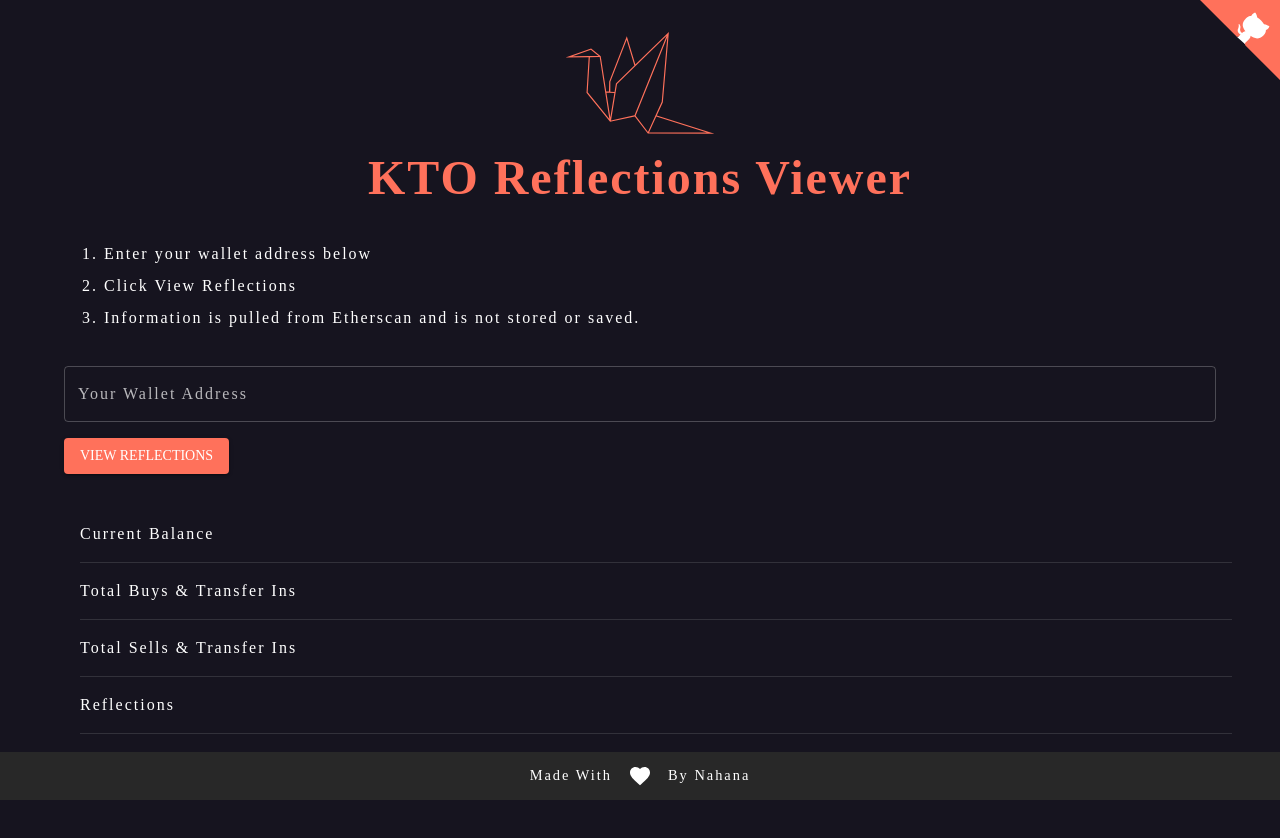
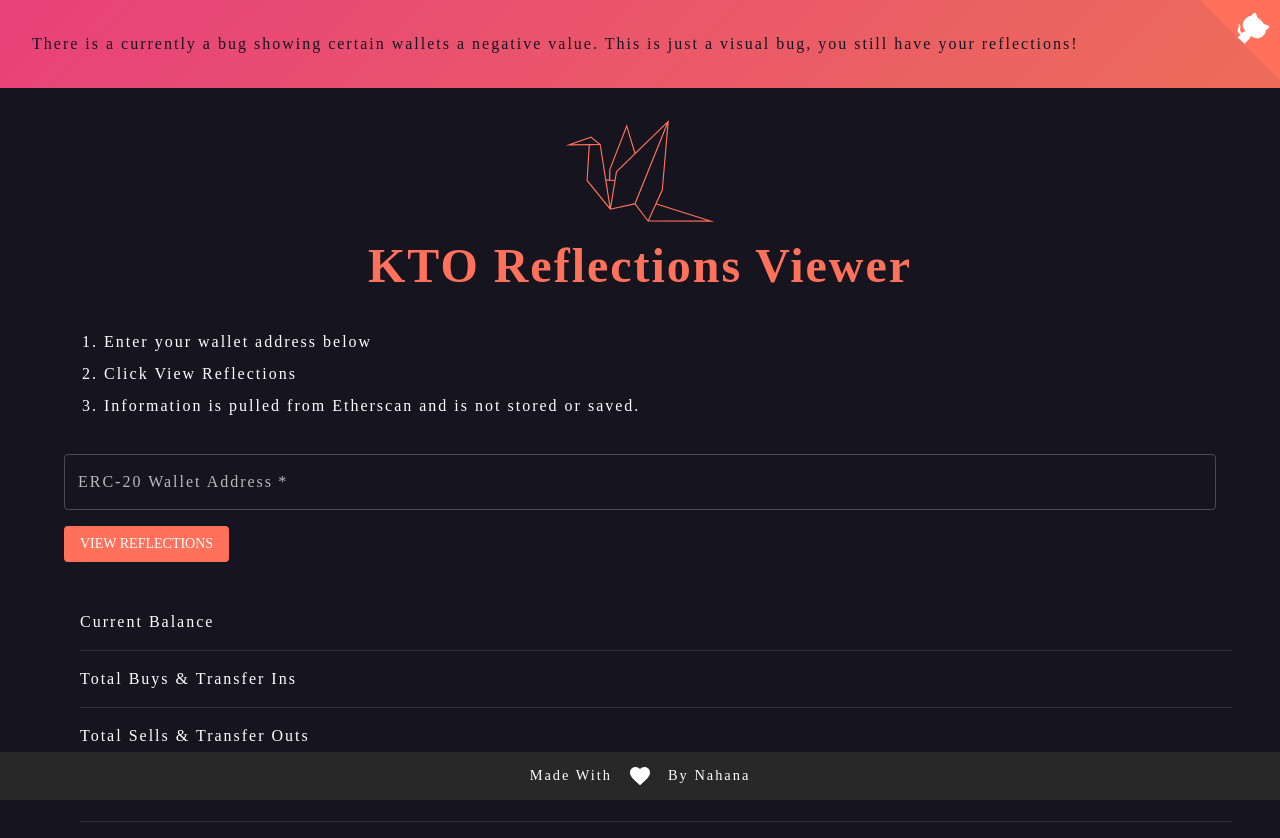
Before and after one commit to NahanaBanahnah/kto-reflections, a Next.js app: page / in a window 1280 px wide. Shown: the top 838 px of the page. Built offline with nearby package versions, Linux system fonts and the light colour scheme.

Commit message:
bug banner

```diff
--- a/package.json
+++ b/package.json
@@ -14,13 +14,16 @@
     "@fontsource/roboto": "^4.5.5",
     "@moralisweb3/evm-utils": "^2.14.3",
     "@mui/icons-material": "^5.6.2",
+    "@mui/lab": "^5.0.0-alpha.122",
     "@mui/material": "^5.6.4",
     "axios": "^0.27.2",
+    "ethers": "^6.1.0",
     "luxon": "^2.3.2",
     "moralis": "^2.14.3",
     "next": "12.1.6",
     "react": "18.1.0",
     "react-dom": "18.1.0",
+    "react-hook-form": "^7.43.5",
     "react-icons": "^4.8.0"
   },
   "devDependencies": {
--- a/pages/index.js
+++ b/pages/index.js
@@ -1,20 +1,23 @@
+import Head from 'next/head'
+import Image from 'next/image'
+
 import React, { useEffect, useState } from 'react'
 import { styled, useTheme } from '@mui/material/styles'
-import Head from 'next/head'
-import Image from 'next/image'
+import { LoadingButton } from '@mui/lab'
+
 import TextField from '@mui/material/TextField'
 import Button from '@mui/material/Button'
 import LinearProgress from '@mui/material/LinearProgress'
 import FavoriteIcon from '@mui/icons-material/Favorite'
 import useMediaQuery from '@mui/material/useMediaQuery'
-
 import axios from 'axios'
-
+import { Controller, useForm } from 'react-hook-form'
 import logo from '../public/img/storkLogo.svg'
 import Txns from '../src/components/Txns/Txns'
 import ViewSource from '../src/components/ViewSource/ViewSource'
 import styles from '../styles/index.module.scss'
 import {
+	AppBar,
 	Divider,
 	Grid,
 	Table,
@@ -28,27 +31,34 @@ import {
 import { Box, Container, Stack } from '@mui/system'
 
 const Index = () => {
-	const theme = useTheme()
-	const matches = useMediaQuery(theme.breakpoints.up('sm'))
-
 	const DIVISOR = 1000000000
 
 	const [address, setAddress] = useState(null)
 	const [loading, setLoading] = useState(false)
-	const [error, setError] = useState(false)
+	// const [error, setError] = useState(false)
 	const [balance, setBalance] = useState(false)
 	const [ins, setIns] = useState(false)
 	const [outs, setOuts] = useState(false)
-	const [totalPurchase, setPurchase] = useState(false)
 	const [reflections, setReflections] = useState(false)
 	const [TXS, setTxs] = useState(null)
 
-	const SUBMIT = async () => {
+	const {
+		handleSubmit,
+		control,
+		reset,
+		setError,
+		formState: { errors },
+	} = useForm({
+		defaultValues: {
+			wallet: '',
+		},
+	})
+
+	const onSubmit = async ({ wallet }) => {
 		// ========== reset states on submit
 		setLoading(true)
-		setError(false)
+		// setError(false)
 		setBalance('')
-		setPurchase('')
 		setReflections('')
 		setTxs(null)
 
@@ -58,7 +68,7 @@ const Index = () => {
 				module: 'account',
 				action: 'tokenBalance',
 				contractaddress: process.env.NEXT_PUBLIC_CONTRACT,
-				address: address,
+				address: wallet,
 				tag: 'latest',
 				apiKey: process.env.NEXT_PUBLIC_API,
 			},
@@ -77,7 +87,7 @@ const Index = () => {
 				module: 'account',
 				action: 'tokentx',
 				contractaddress: process.env.NEXT_PUBLIC_CONTRACT,
-				address: address,
+				address: wallet,
 				apikey: process.env.NEXT_PUBLIC_API,
 			},
 		})
@@ -90,11 +100,11 @@ const Index = () => {
 
 		TXNS.data.result.forEach(e => {
 			total =
-				address.toLowerCase() === e.to
+				wallet.toLowerCase() === e.to
 					? total + parseInt(e.value)
 					: total - parseInt(e.value)
 
-			let type = address.toLowerCase() === e.to ? 'in' : 'out'
+			let type = wallet.toLowerCase() === e.to ? 'in' : 'out'
 
 			if (type === 'in') {
 				totalIn = totalIn + parseInt(e.value)
@@ -121,7 +131,6 @@ const Index = () => {
 		setTxs(txs.reverse())
 		setIns(totalIn)
 		setOuts(totalOut)
-		setPurchase(totalIn / DIVISOR)
 		setReflections(balance + totalOut - totalIn)
 		setBalance(balance)
 		setLoading(false)
@@ -139,6 +148,14 @@ const Index = () => {
 				<title>KTO Reflections</title>
 			</Head>
 			<ViewSource />
+
+			<Box className="topBar" sx={{ padding: 4 }}>
+				<Typography variant="body1">
+					There is a currently a bug showing certain wallets a
+					negative value. This is just a visual bug, you still have
+					your reflections!
+				</Typography>
+			</Box>
 			<Container fixed>
 				<Stack mt={4} spacing={2}>
 					<Box display="flex" justifyContent="center">
@@ -163,31 +180,54 @@ const Index = () => {
 							</li>
 						</ol>
 					</div>
-					<TextField
-						fullWidth
-						label="Your Wallet Address"
-						id="address"
-						placeholder="0x123456..."
-						color="primary"
-						className={styles.input}
-						value={address}
-						onChange={e => setAddress(e.target.value)}
+					<Controller
+						name="wallet"
+						rules={{
+							required: 'Wallet Address Is Required',
+							pattern: {
+								value: /^0x[a-fA-F0-9]{40}$/g,
+								message:
+									'Please Enter A Valid ERC-20 Wallet Address',
+							},
+						}}
+						control={control}
+						render={({
+							field: { onChange, ...field },
+							fieldState: { error },
+						}) => (
+							<TextField
+								{...field}
+								required
+								onChange={onChange}
+								error={error}
+								label={
+									error
+										? error.message
+										: 'ERC-20 Wallet Address'
+								}
+								fullWidth
+								color="white"
+							/>
+						)}
 					/>
 					<Box>
-						<Button
+						<LoadingButton
+							onClick={handleSubmit(onSubmit)}
+							loading={false}
+							color="primary"
 							variant="contained"
-							className={styles.button}
-							onClick={() => SUBMIT()}
+							disableElevation
+							disabled={Object.keys(errors).length !== 0}
 						>
 							View Reflections
-						</Button>
+						</LoadingButton>
 					</Box>
 
 					<Box>
 						{loading && (
 							<BorderLinearProgress color="white" height={10} />
 						)}
-						{error && <h4>{error}</h4>}
+						{/* {error && <h4>{error}</h4>} */}
 					</Box>
 					<Grid
 						container
@@ -249,7 +289,7 @@ const Index = () => {
 								sm: 'left',
 							}}
 						>
-							Total Sells & Transfer Ins
+							Total Sells & Transfer Outs
 						</Grid>
 						<Grid
 							item
--- a/styles/globals.scss
+++ b/styles/globals.scss
@@ -13,12 +13,28 @@ body {
 
 html,
 body,
-body > div:first-child,
-div#__next,
-div#__next > div {
+body > div:first-child {
 	height: 100%;
 }
 
 ol {
 	line-height: 32px;
 }
+.topBar {
+	background: linear-gradient(-45deg, #ee7752, #e73c7e, #23a6d5, #23d5ab);
+	background-size: 400% 400%;
+	animation: gradient 15s ease infinite;
+	color: #16141f;
+}
+
+@keyframes gradient {
+	0% {
+		background-position: 0% 50%;
+	}
+	50% {
+		background-position: 100% 50%;
+	}
+	100% {
+		background-position: 0% 50%;
+	}
+}
```
Also changed, not shown: 1 other file (tests, documents, lock files or other folders).
